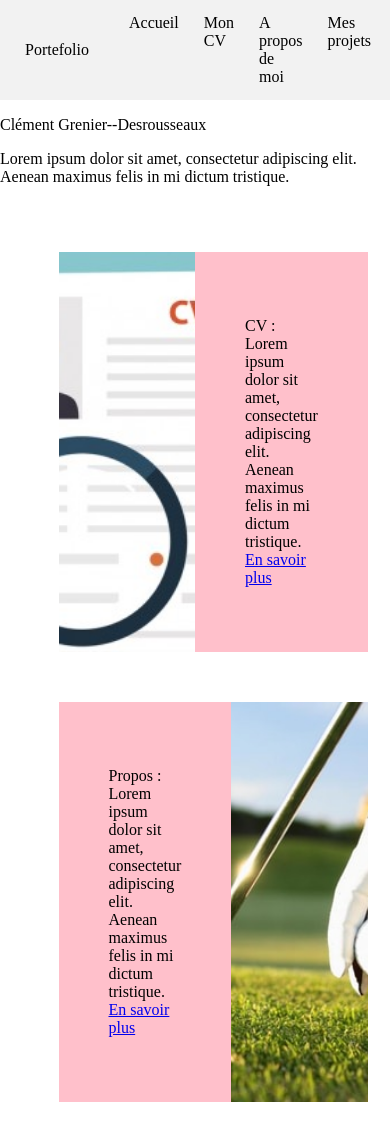
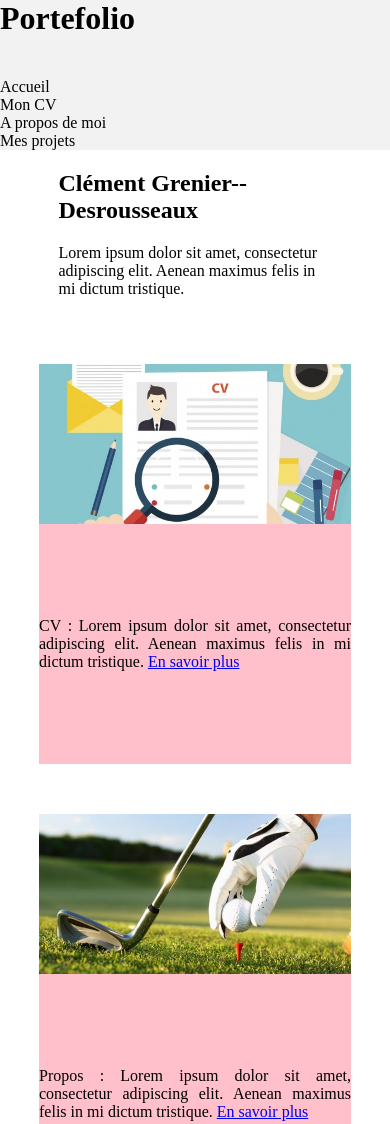
Before and after one commit to ClementGrenierDesrousseaux/portefolio, a website: page index.html in a window 390 px wide. Shown: the top 1124 px of the page. Drawn offline with Linux system fonts and the light colour scheme.

Commit message:
Page accueil + responsive accueil fait

```diff
--- a/Sass/main.scss
+++ b/Sass/main.scss
@@ -10,14 +10,14 @@ header {
     justify-content: space-between;
     align-items: center;
     height: 100px;
-    & p {
-        margin-left: 25px;
+    & h1 {
+        margin-left: 50px;
     }
     & ul {
         display: flex;
         list-style-type: none;
         & li {
-            margin-right: 25px;
+            margin-right: 50px;
         }
         & a {
             text-decoration: none;
@@ -28,6 +28,11 @@ header {
             }
         }
     }
+}
+
+aside {
+    width: 70%;
+    margin: auto;
 }
 
 article {
@@ -63,4 +68,9 @@ footer {
     height: 100px;
     background-color: #f2f2f2;
     margin-top: 50px;
+    display: flex;
+    align-items: center;
+    justify-content: center;
 }
+
+@import "queries"
--- /dev/null
+++ b/Sass/queries.scss
@@ -0,0 +1,39 @@
+@media screen and (max-width: 767px) {
+    header {
+        display: flex;
+        flex-direction: column;
+        height: 150px;
+        align-items: flex-start;
+        & h1 {
+            margin: 0;
+        }
+        & ul {
+            display: flex;
+            flex-direction: column;
+            margin: 0;
+            padding: 0;
+        }
+    }
+    article {
+        width: 100%;
+        & figure {
+            display: flex;
+            flex-direction: column;
+            width: 80%;
+            & img {
+                width: 100%;
+                height: 40%;
+            }
+            & figcaption {
+                width: 100%;
+                padding: 0;
+                height: 60%;
+                text-align: justify;
+            }
+        }
+        .figure__impaire {
+            display: flex;
+            flex-direction: column-reverse;
+        }
+    }
+}
--- a/index.html
+++ b/index.html
@@ -12,7 +12,7 @@
 
 <body>
     <header>
-        <p>Portefolio</p>
+        <h1>Portefolio</h1>
         <ul>
             <li><a href="#">Accueil</a></li>
             <li><a href="#">Mon CV</a></li>
@@ -23,7 +23,7 @@
 
     <main>
         <aside>
-            <p>Clément Grenier--Desrousseaux</p>
+            <h2>Clément Grenier--Desrousseaux</h2>
             <p>Lorem ipsum dolor sit amet, consectetur adipiscing elit. Aenean maximus felis in mi dictum tristique.</p>
         </aside>
 
@@ -35,7 +35,7 @@
                 </figcaption>
             </figure>
 
-            <figure>
+            <figure class="figure__impaire">
                 <figcaption>
                     <p>Propos : Lorem ipsum dolor sit amet, consectetur adipiscing elit. Aenean maximus felis in mi dictum tristique. <a href="#">En savoir plus</a></p>
                 </figcaption>
```
Also changed, not shown: public/css/style.css, 1 other file.
